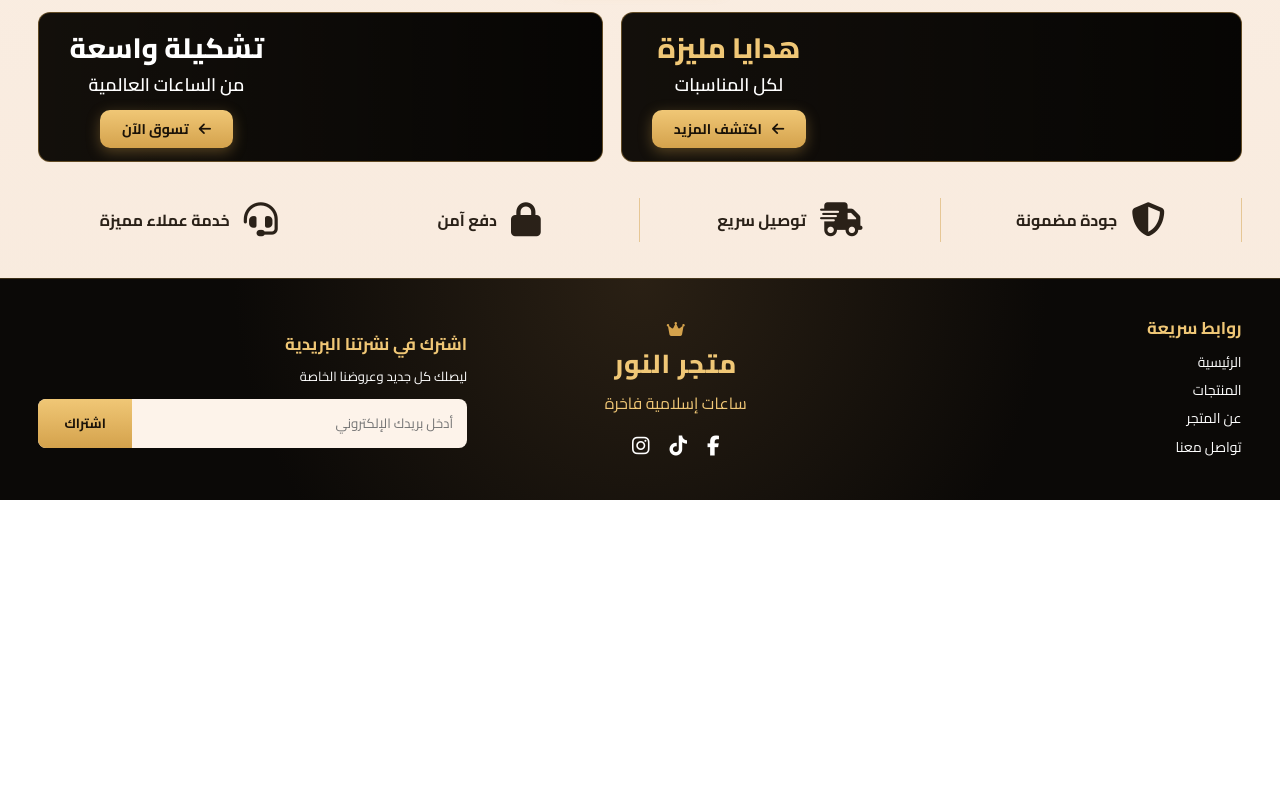
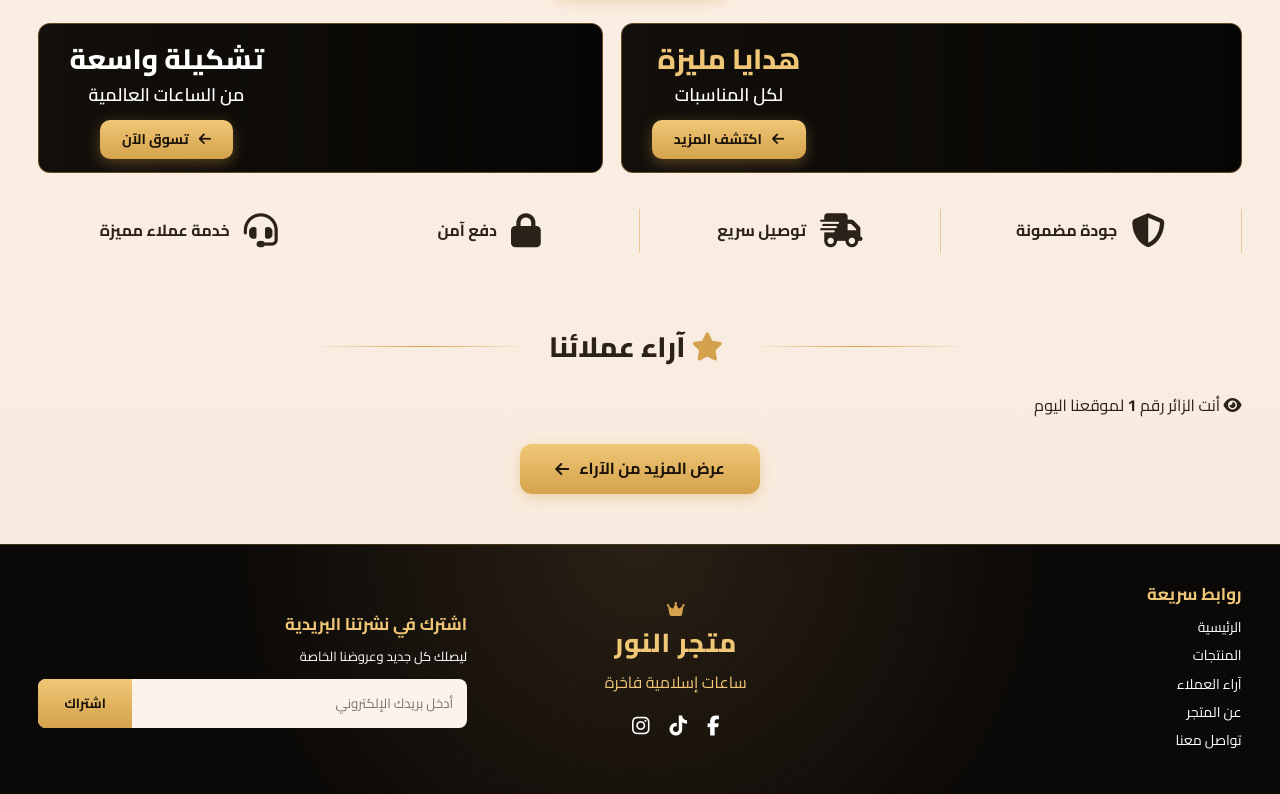
Before and after one commit to programmeryoussefzaghnoun-lgtm/Al-Noor-Store, a plain HTML site: page index.html in a window 1280 px wide. Shown: the part 1315-2109 px from the top of the page. Before the commit the page ends 1815 px from the top, so only its background shows below. Drawn offline with Linux system fonts and the light colour scheme.

Commit message:
Implement customer reviews section
Added customer reviews section with visitor counter and show more button.

```diff
--- a/index.html
+++ b/index.html
@@ -4,6 +4,7 @@
   <meta charset="UTF-8">
   <meta name="viewport" content="width=device-width, initial-scale=1.0">
   <title>متجر النور | ساعات إسلامية فاخرة</title>
+  <link rel="icon" type="image/png" href="logo.png">
   <link rel="preconnect" href="https://fonts.googleapis.com">
   <link href="https://fonts.googleapis.com/css2?family=Cairo:wght@400;600;700;800&display=swap" rel="stylesheet">
   <link rel="stylesheet" href="https://cdnjs.cloudflare.com/ajax/libs/font-awesome/6.5.1/css/all.min.css">
@@ -34,6 +35,7 @@
         <a href="products.html">المنتجات <i class="fa-solid fa-chevron-down"></i></a>
         <a href="products.html">الساعات <i class="fa-solid fa-chevron-down"></i></a>
         <a href="#about">عن المتجر</a>
+        <a href="reviews.html">آراء العملاء</a>
         <a href="#footer">تواصل معنا</a>
       </nav>
 
@@ -157,6 +159,31 @@
     </div>
   </section>
 
+  <!-- قسم آراء العملاء والعداد -->
+  <section class="container section" id="reviews" style="padding-bottom: 50px;">
+    <div class="section-title">
+      <span class="line"></span>
+      <h2><i class="fa-solid fa-star"></i> آراء عملائنا</h2>
+      <span class="line"></span>
+    </div>
+
+    <!-- عداد الزوار -->
+    <div class="visitor-counter">
+      <i class="fa-solid fa-eye"></i>
+      <span>أنت الزائر رقم <strong id="visitorCount">1</strong> لموقعنا اليوم</span>
+    </div>
+
+    <!-- كروت الآراء (يتم تعبئتها بواسطة JS) -->
+    <div class="reviews-grid"></div>
+
+    <!-- زر عرض المزيد من الآراء -->
+    <div class="btn-show-more-wrapper" style="margin-top: 25px;">
+      <a href="reviews.html" class="btn-show-more">
+        عرض المزيد من الآراء <i class="fa-solid fa-arrow-left"></i>
+      </a>
+    </div>
+  </section>
+
   <!-- الفوتر -->
   <footer class="footer" id="footer">
     <div class="container footer-inner">
@@ -165,6 +192,7 @@
         <h4>روابط سريعة</h4>
         <a href="#">الرئيسية</a>
         <a href="products.html">المنتجات</a>
+        <a href="reviews.html">آراء العملاء</a>
         <a href="#about">عن المتجر</a>
         <a href="#footer">تواصل معنا</a>
       </div>
```
